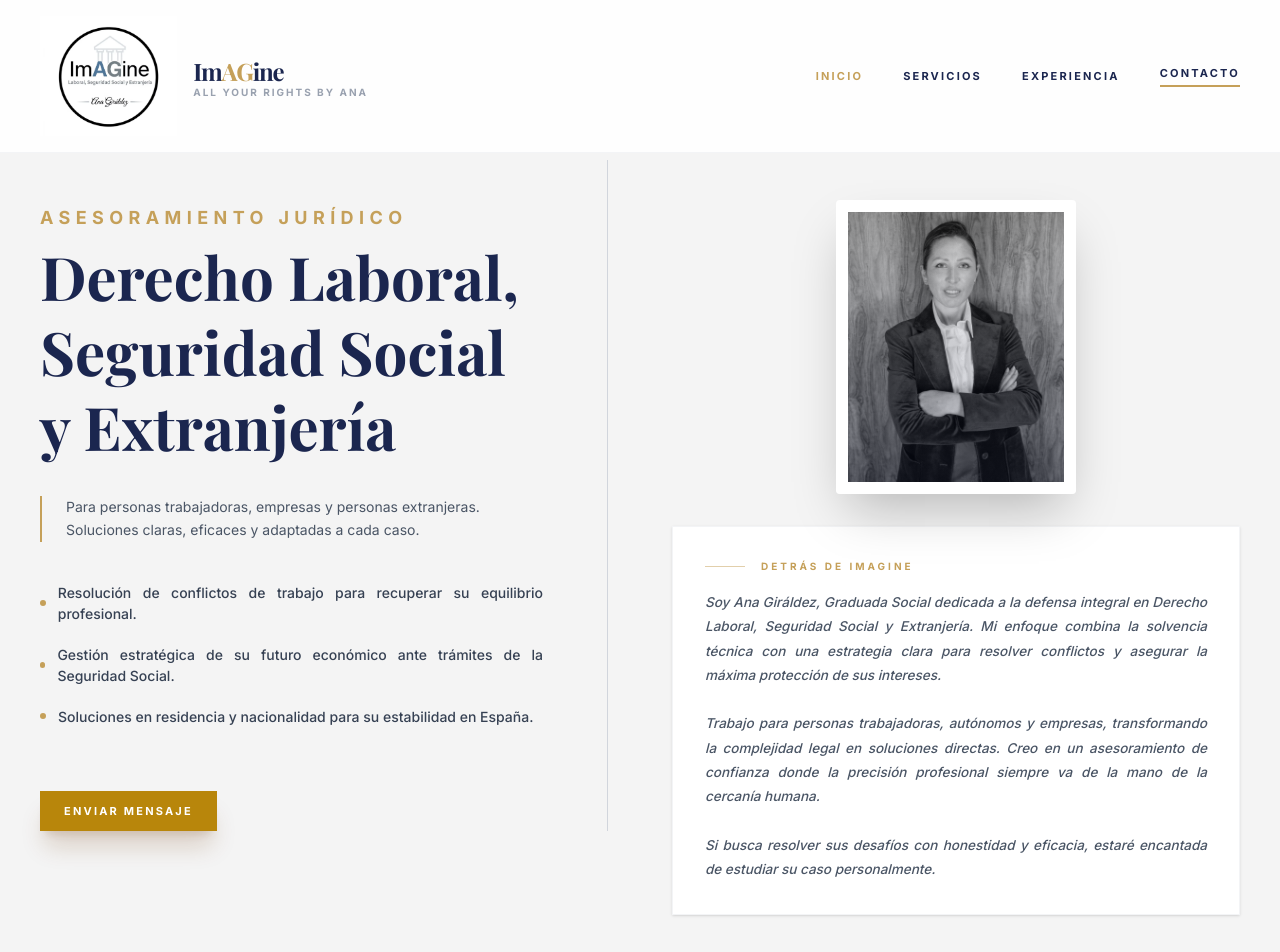
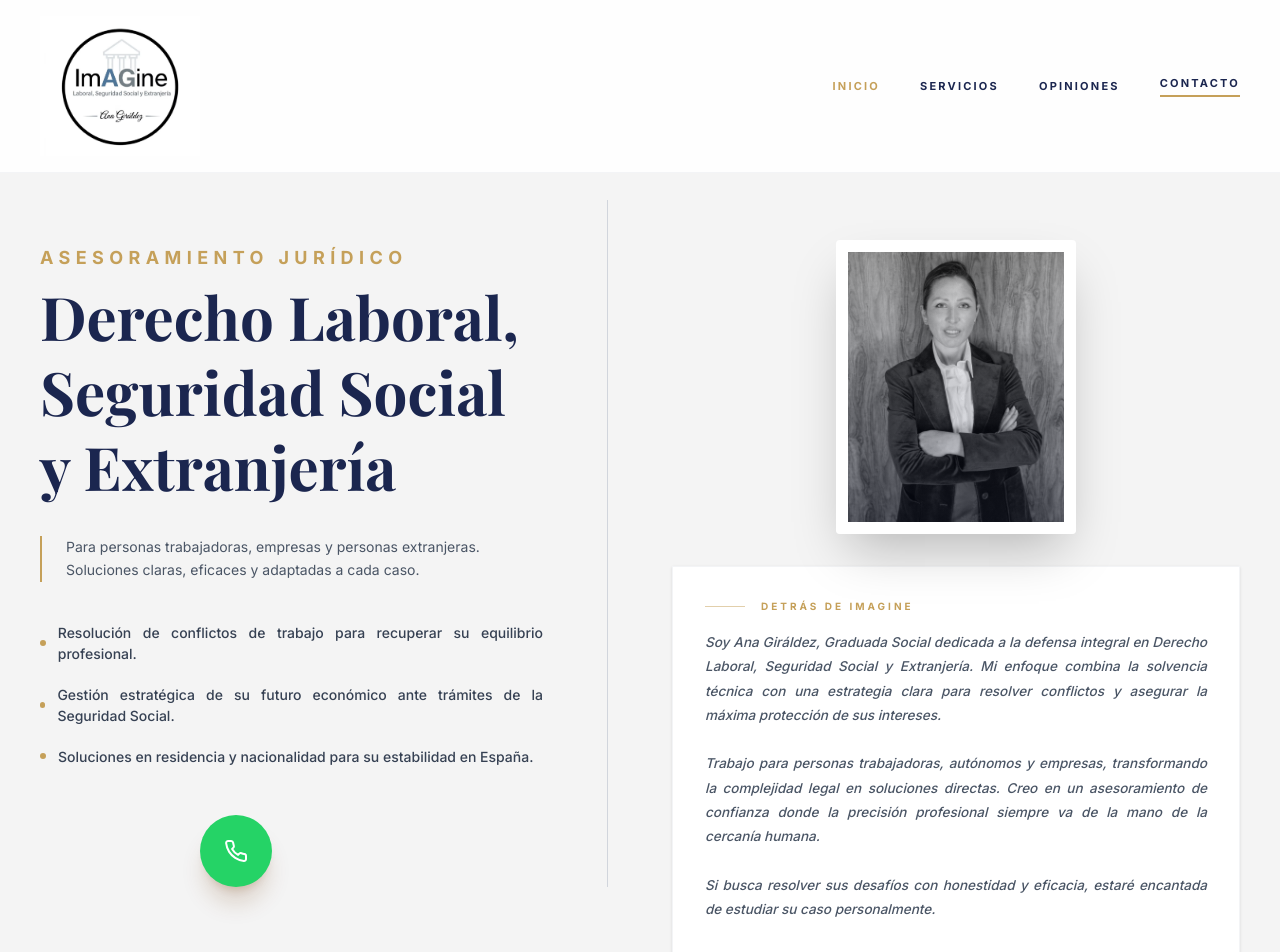
Before and after one commit to Anagiraldez/imagine-asesoria-vigo, a React (Vite) app: page / in a window 1280 px wide. Shown: the top 952 px of the page. Built offline with nearby package versions, Linux system fonts and the light colour scheme; a web font is replaced by a local one.

Commit message:
cambios logo

```diff
--- a/src/App.tsx
+++ b/src/App.tsx
@@ -32,31 +32,21 @@ export default function App() {
       <nav id="navbar" className="fixed top-0 z-50 w-full border-b border-gray-100 bg-white/90 backdrop-blur-md">
         <div className="mx-auto flex max-w-7xl items-center justify-between px-6 md:px-10 py-4">
 
-          {/* Contenedor del Logo e Identidad */}
+          {/* Contenedor del Logo y menú */}
           <div className="flex items-center gap-3 md:gap-4">
-            {/* El Logo Pequeño */}
+
+            {/* El Logo */}
             <img
               src="logo.png"
               alt="Logo imAGine"
-              className="h-30 w-auto object-contain"
-            />
-
-            {/* Texto de Marca */}
-            <div className="flex flex-col leading-none">
-              <span className="font-serif text-xl md:text-2xl font-bold tracking-tighter text-primary">
-                Im<span className="text-accent">AG</span>ine
-              </span>
-              <h1 className="text-[9px] md:text-[10px] font-bold tracking-[0.2em] uppercase text-gray-400">
-                all your rights by ana
-              </h1>
-            </div>
+              className="h-35 w-auto object-contain"/>
           </div>
 
           {/* Menú Desktop */}
           <div className="hidden items-center gap-10 text-[11px] font-bold tracking-[0.2em] uppercase md:flex">
             <a href="#hero" className="text-accent hover:text-accent-hover transition-colors">Inicio</a>
             <a href="#beneficios" className="text-primary hover:text-accent transition-colors">Servicios</a>
-            <a href="#testimonios" className="text-primary hover:text-accent transition-colors">Experiencia</a>
+            <a href="#testimonios" className="text-primary hover:text-accent transition-colors">Opiniones</a>
             <a href="#contacto" className="border-b-2 border-accent pb-1 text-primary hover:text-accent transition-all">
               Contacto
             </a>
@@ -79,7 +69,7 @@ export default function App() {
               <div className="flex flex-col gap-6 px-6 py-8 text-[11px] font-bold tracking-widest uppercase">
                 <a href="#hero" onClick={() => setIsMenuOpen(false)}>Inicio</a>
                 <a href="#beneficios" onClick={() => setIsMenuOpen(false)}>Servicios</a>
-                <a href="#testimonios" onClick={() => setIsMenuOpen(false)}>Experiencia</a>
+                <a href="#testimonios" onClick={() => setIsMenuOpen(false)}>Opiniones</a>
                 <a href="#contacto" onClick={() => setIsMenuOpen(false)} className="text-accent">
                   Contacto
                 </a>
@@ -90,7 +80,7 @@ export default function App() {
       </nav>
 
       {/* Hero Section */}
-      <section id="hero" className="relative bg-[#F4F4F4] pb-16 pt-40 overflow-hidden">
+      <section id="hero" className="relative bg-[#F4F4F4] pb-16 pt-50 overflow-hidden">
         <div className="mx-auto max-w-7xl px-6 md:px-10">
           <div className="grid items-start gap-12 lg:grid-cols-2 lg:gap-16">
             {/* Lado Izquierdo: Propuesta de Valor */}
@@ -128,10 +118,25 @@ export default function App() {
                 href="https://wa.me/34613032762?text=Hola,%20me%20gustaría%20solicitar%20una%20consulta%20personalizada."
                 target="_blank"
                 rel="noopener noreferrer"
-                className="mt-4 bg-[#B8860B] px-6 py-3 text-[11px] font-bold tracking-[0.2em] uppercase text-white shadow-xl shadow-yellow-900/20 transition-all hover:bg-[#25D366] hover:shadow-2xl active:scale-95"
+                aria-label="Enviar WhatsApp"
+                className="rounded-full items-center justify-center ml-40  bg-[#25D366]  p-6 text-white shadow-xl shadow-yellow-900/20 transition-all hover:bg-[#B8860B] hover:shadow-2xl active:scale-95"
               >
-                Enviar mensaje
+                <svg
+                  xmlns="http://www.w3.org/2000/svg"
+                  width="24"
+                  height="24"
+                  viewBox="0 0 24 24"
+                  fill="none"
+                  stroke="currentColor"
+                  strokeWidth="2"
+                  strokeLinecap="round"
+                  strokeLinejoin="round"
+                >
+                  <path d="M22 16.92v3a2 2 0 0 1-2.18 2 19.79 19.79 0 0 1-8.63-3.07 19.5 19.5 0 0 1-6-6 19.79 19.79 0 0 1-3.07-8.67A2 2 0 0 1 4.11 2h3a2 2 0 0 1 2 1.72 12.84 12.84 0 0 0 .7 2.81 2 2 0 0 1-.45 2.11L8.09 9.91a16 16 0 0 0 6 6l1.27-1.27a2 2 0 0 1 2.11-.45 12.84 12.84 0 0 0 2.81.7A2 2 0 0 1 22 16.92z" />
+                </svg>
               </a>
+
+
             </motion.div>
 
             {/* Lado Derecho: Identidad y Presentación */}
@@ -143,7 +148,7 @@ export default function App() {
             >
               <div className="relative w-60 mx-auto mt-10 overflow-hidden rounded-sm border-[px] md:border-[12px] border-white shadow-2xl">
                 <img
-                  src="ana.jpg"
+                  src="ana_giraldez_imagine_asesoria_vigo.jpg"
                   alt="Tu Fotografía Profesional"
                   className="aspect-[4/5] w-full object-cover grayscale transition-transform duration-700 hover:scale-105"
                   referrerPolicy="no-referrer"
@@ -376,7 +381,7 @@ export default function App() {
                     <p className="text-sm font-semibold text-primary">De Lunes a Viernes</p>
                     <p className="text-sm text-gray-700">9:00 a 14:00 horas</p>
                     <br />
-                    <p className="text-sm text-gray-700">🚨 Atiendo fuera del horario habitual, según su necesidad, pida cita.</p>
+                    <p className="text-sm text-gray-700">🚨 Flexibilidad fuera del horario habitual, bajo cita previa.</p>
                   </div>
                 </div>
               </div>
@@ -421,13 +426,13 @@ export default function App() {
         <div className="mx-auto max-w-5xl px-6 md:px-10 text-center">
           <h2 className="mb-4 font-serif text-2xl font-bold md:text-3xl leading-tight">ImAGine un futuro sin interrogantes.</h2>
           <p className="mb-4 md:mb-12 text-[11px] md:text-[17px] font-bold tracking-[0.2em] uppercase text-accent">Reserve su consulta de asesoramiento</p>
+
           <a
-                href="https://wa.me/34613032762?text=Hola,%20me%20gustaría%20solicitar%20una%20consulta%20personalizada."
-                target="_blank"
+            href="https://calendly.com/anaggsocial/30min" //
             rel="noopener noreferrer"
-                className="inline-block mb-0 bg-[#B8860B] px-6  py-3 text-[11px]  tracking-[0.2em] font-bold  uppercase text-white shadow-xl shadow-yellow-900/20 transition-all hover:bg-[#25D366] hover:shadow-2xl active:scale-95"
+            className="inline-block mb-0 bg-[#B8860B] px-6 py-3 text-[11px] tracking-[0.2em] font-bold uppercase text-white shadow-xl shadow-yellow-900/20 transition-all hover:bg-[#996515] hover:shadow-2xl active:scale-95"
           >
-              Necesito una cita
+            Agendar consulta
           </a>
         </div>
       </section>
```
Also changed, not shown: public/ana_giraldez_imagine_asesoria_vigo.jpg (renamed from public/ana.jpg), 1 other file (tests, documents, lock files or other folders). Lines whose indentation alone changed are shown as unchanged.
